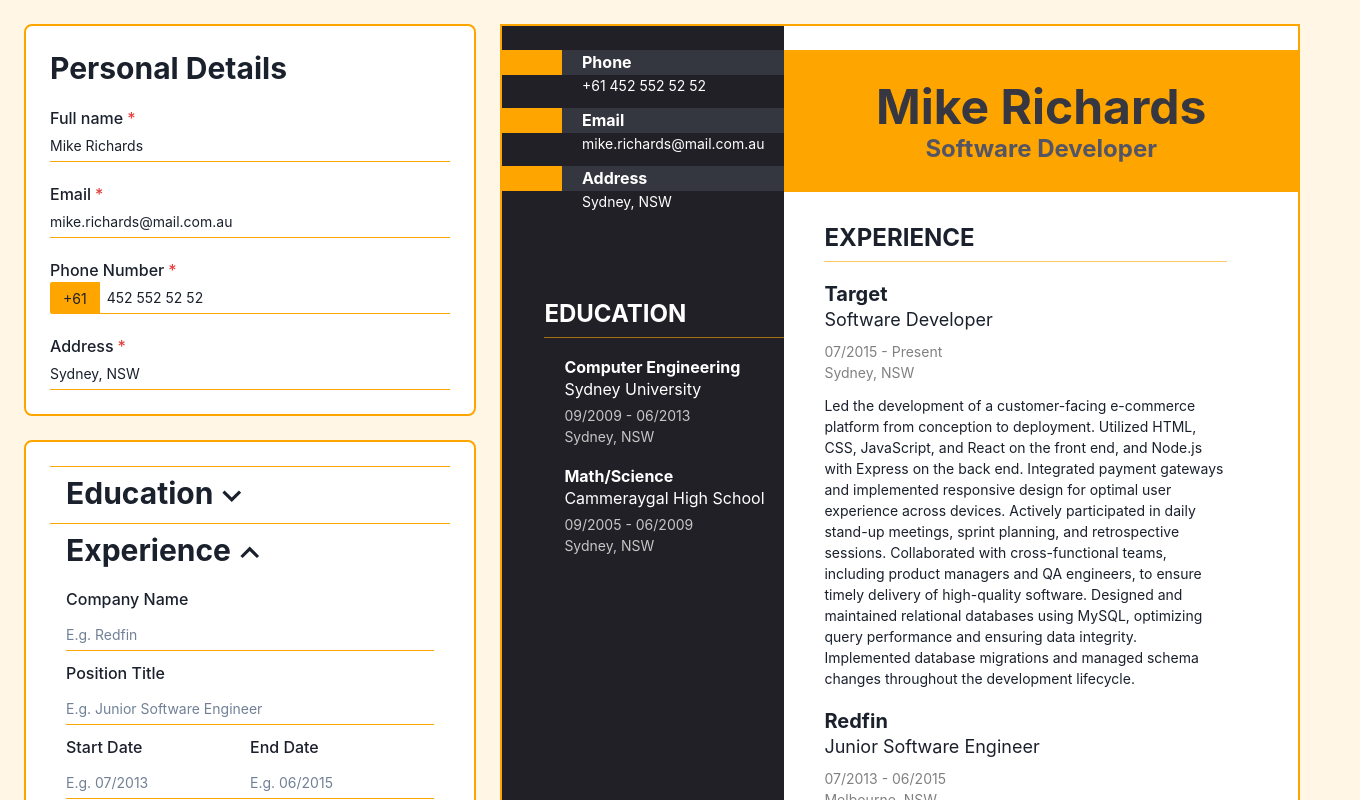
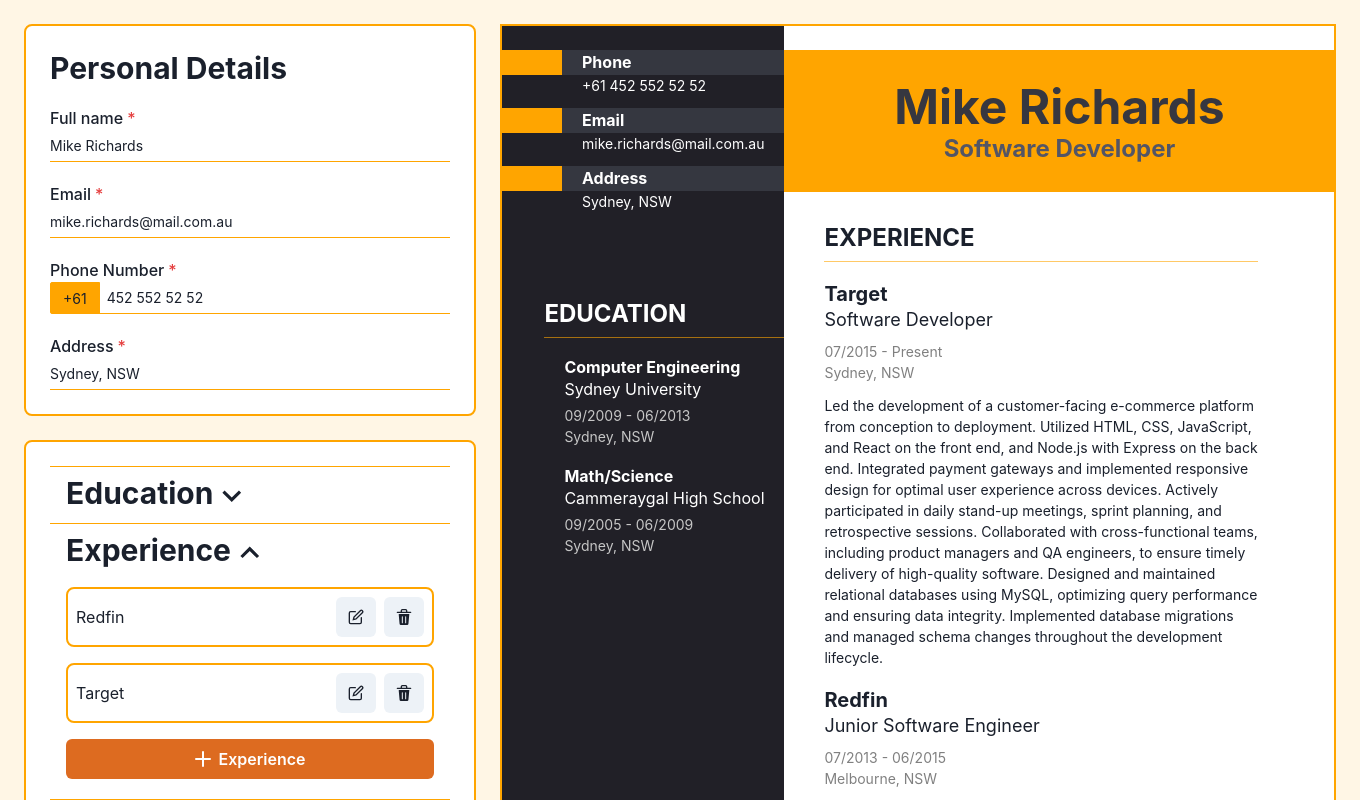
Before and after one commit to ensarokumus/top-project-cv-app, a React (Vite) app: page / in a window 1280 px wide. Both pictures are taken after a click on the button "Experience". Shown: the top 800 px of the page, 1360 px wide, since content can reach past the window. Built offline with nearby package versions, Linux system fonts and the light colour scheme.

Commit message:
Copy education interactions to experiences section

```diff
--- a/src/App.jsx
+++ b/src/App.jsx
@@ -29,10 +29,22 @@ function App() {
     example.sections.educations
   );
 
+  // Experience section interactivity
+  const [experiencesSection, setExperiencesSection] = useState(
+    example.sections.experiences
+  );
+
   // Deleting one of the education info entries
   function handleDelete(deleteEducationID) {
     setEducationsSection(
       educationsSection.filter((e) => e.id !== deleteEducationID)
+    );
+  }
+
+  // Deleting one of the experience info entries
+  function handleDeleteExperience(deleteExperienceID) {
+    setExperiencesSection(
+      experiencesSection.filter((e) => e.id !== deleteExperienceID)
     );
   }
 
@@ -79,6 +91,54 @@ function App() {
     });
   }
 
+  // Adding a new experience info entry
+  const [isEditExperience, setEditExperience] = useState(false);
+  const [nextExperienceId, setNextExperienceId] = useState(3);
+  const [activeExperienceForm, setActiveExperienceForm] = useState([
+    {
+      id: "",
+      company: "",
+      position: "",
+      startDate: "",
+      endDate: "",
+      location: "",
+      description: "",
+    },
+  ]);
+
+  function handleAddExperience() {
+    setEditExperience(!isEditExperience);
+    setExperiencesSection((currentExperiencesSection) => {
+      return [
+        ...currentExperiencesSection,
+        {
+          id: nextExperienceId,
+          company: "",
+          position: "",
+          startDate: "",
+          endDate: "",
+          location: "",
+          description: "",
+        },
+      ];
+    });
+    setActiveExperienceForm(() => {
+      return [
+        {
+          id: nextExperienceId,
+          company: "",
+          position: "",
+          startDate: "",
+          endDate: "",
+          location: "",
+          description: "",
+        },
+      ];
+    });
+  }
+
+  // Editing an education entry
+
   function handleEducationsSectionChange(field, value) {
     setEducationsSection((currentEducationSection) => {
       return currentEducationSection.map((education) => {
@@ -101,6 +161,30 @@ function App() {
     });
   }
 
+  // Editing an experience entry
+
+  function handleExperiencesSectionChange(field, value) {
+    setExperiencesSection((currentExperiencesSection) => {
+      return currentExperiencesSection.map((experience) => {
+        if (experience.id === activeExperienceForm[0].id) {
+          return { ...experience, [field]: value };
+        }
+
+        return experience;
+      });
+    });
+
+    setActiveExperienceForm((currentExperiencesSection) => {
+      return currentExperiencesSection.map((experience) => {
+        if (experience.id === activeExperienceForm[0].id) {
+          return { ...experience, [field]: value };
+        }
+
+        return experience;
+      });
+    });
+  }
+
   // Editing an old education info entry
   const [beforeEdit, setBeforeEdit] = useState("");
 
@@ -110,7 +194,18 @@ function App() {
     setBeforeEdit(educationsSection.filter((e) => e.id === editEducationID));
   }
 
-  console.log(activeForm[0].id);
+  // Editing an old experience info entry
+  const [beforeEditExperience, setBeforeEditExperience] = useState("");
+
+  function handleEditExperience(editExperienceID) {
+    setEditExperience(!isEditExperience);
+    setActiveExperienceForm(
+      experiencesSection.filter((e) => e.id === editExperienceID)
+    );
+    setBeforeEditExperience(
+      experiencesSection.filter((e) => e.id === editExperienceID)
+    );
+  }
 
   // Saving the new education info entry
   function handleSaveEducation() {
@@ -128,12 +223,30 @@ function App() {
     ]);
   }
 
+  // Saving the new experience info entry
+  function handleSaveExperience() {
+    setNextExperienceId((nextExperienceId) => nextExperienceId + 1);
+    setEditExperience(!isEditExperience);
+    setActiveExperienceForm([
+      {
+        id: "",
+        company: "",
+        position: "",
+        startDate: "",
+        endDate: "",
+        location: "",
+        description: "",
+      },
+    ]);
+  }
+
   // Cancelling the new education info entry
   function handleCancelEducation() {
     setEditEducation(!isEditEducation);
 
     if (
-      educationsSection[educationsSection.length - 1].id === activeForm[0].id
+      educationsSection[educationsSection.length - 1].id === activeForm[0].id &&
+      nextEducationId - 1 !== educationsSection.length
     ) {
       setEducationsSection(
         educationsSection.filter((e) => e.id !== nextEducationId)
@@ -170,6 +283,52 @@ function App() {
     ]);
   }
 
+  // Cancelling the new experience info entry
+  function handleCancelExperience() {
+    setEditExperience(!isEditExperience);
+
+    if (
+      experiencesSection[experiencesSection.length - 1].id ===
+      activeExperienceForm[0].id &&
+      nextExperienceId - 1 !== experiencesSection.length
+    ) {
+      setExperiencesSection(
+        experiencesSection.filter((e) => e.id !== nextExperienceId)
+      );
+    } else {
+      setExperiencesSection((currentExperiencesSection) => {
+        return currentExperiencesSection.map((experience) => {
+          if (experience.id === beforeEditExperience[0].id) {
+            return {
+              ...experience,
+              id: beforeEditExperience[0].id,
+              company: beforeEditExperience[0].company,
+              position: beforeEditExperience[0].position,
+              startDate: beforeEditExperience[0].startDate,
+              endDate: beforeEditExperience[0].endDate,
+              location: beforeEditExperience[0].location,
+              description: beforeEditExperience[0].description,
+            };
+          }
+
+          return experience;
+        });
+      });
+    }
+
+    setActiveExperienceForm([
+      {
+        id: "",
+        company: "",
+        position: "",
+        startDate: "",
+        endDate: "",
+        location: "",
+        description: "",
+      },
+    ]);
+  }
+
   // Deleting the new education info entry
   function handleDeleteEntry() {
     setEditEducation(!isEditEducation);
@@ -188,14 +347,23 @@ function App() {
     ]);
   }
 
-  // Experience section interactivity
-  const [experiencesSection, setExperiencesSection] = useState(
-    example.sections.experiences
-  );
-
-  function handleExperiencesSectionChange(e) {
-    const { key } = e.target.dataset;
-    setExperiencesSection({ ...experiencesSection, [key]: e.target.value });
+  // Deleting the new experience info entry
+  function handleDeleteExperienceEntry() {
+    setEditExperience(!isEditExperience);
+    setExperiencesSection(
+      experiencesSection.filter((e) => e.id !== activeExperienceForm[0].id)
+    );
+    setActiveExperienceForm([
+      {
+        id: "",
+        company: "",
+        position: "",
+        startDate: "",
+        endDate: "",
+        location: "",
+        description: "",
+      },
+    ]);
   }
 
   return (
@@ -250,7 +418,18 @@ function App() {
                 </Heading>
               </AccordionButton>
               <AccordionPanel>
-                <Experience />
+                <Experience
+                  isEditExperience={isEditExperience}
+                  experiencesSection={experiencesSection}
+                  activeExperienceForm={activeExperienceForm}
+                  onDelete={handleDeleteExperience}
+                  onDeleteEntry={handleDeleteExperienceEntry}
+                  onAddExperience={handleAddExperience}
+                  onChange={handleExperiencesSectionChange}
+                  onSave={handleSaveExperience}
+                  onCancel={handleCancelExperience}
+                  onEdit={handleEditExperience}
+                />
               </AccordionPanel>
             </AccordionItem>
           </Flex>
--- a/src/components/Experience.jsx
+++ b/src/components/Experience.jsx
@@ -5,11 +5,24 @@ import {
   Button,
   Stack,
   Flex,
+  Text,
+  IconButton,
 } from "@chakra-ui/react";
-import { DeleteIcon, CloseIcon, AddIcon } from "@chakra-ui/icons";
-import example from "./example.jsx";
+import { DeleteIcon, CloseIcon, AddIcon, EditIcon } from "@chakra-ui/icons";
 
-function experience() {
+function Experience({
+  isEditExperience,
+  experiencesSection,
+  activeExperienceForm,
+  onDelete,
+  onDeleteEntry,
+  onAddExperience,
+  onChange,
+  onSave,
+  onCancel,
+  onEdit,
+}) {
+  if (isEditExperience == true) {
     return (
       <>
         <FormControl mb="10px">
@@ -21,6 +34,8 @@ function experience() {
             borderColor="orange"
             size="sm"
             placeholder="E.g. Redfin"
+            value={activeExperienceForm[0].company}
+            onChange={(e) => onChange(e.target.dataset.key, e.target.value)}
           />
         </FormControl>
         <FormControl mb="10px">
@@ -32,6 +47,8 @@ function experience() {
             borderColor="orange"
             size="sm"
             placeholder="E.g. Junior Software Engineer"
+            value={activeExperienceForm[0].position}
+            onChange={(e) => onChange(e.target.dataset.key, e.target.value)}
           />
         </FormControl>
         <Flex>
@@ -44,6 +61,8 @@ function experience() {
               borderColor="orange"
               size="sm"
               placeholder="E.g. 07/2013"
+              value={activeExperienceForm[0].startDate}
+              onChange={(e) => onChange(e.target.dataset.key, e.target.value)}
             />
           </FormControl>
           <FormControl mb="10px">
@@ -55,6 +74,8 @@ function experience() {
               borderColor="orange"
               size="sm"
               placeholder="E.g. 06/2015"
+              value={activeExperienceForm[0].endDate}
+              onChange={(e) => onChange(e.target.dataset.key, e.target.value)}
             />
           </FormControl>
         </Flex>
@@ -67,6 +88,8 @@ function experience() {
             borderColor="orange"
             size="sm"
             placeholder="E.g. Sydney, NSW"
+            value={activeExperienceForm[0].location}
+            onChange={(e) => onChange(e.target.dataset.key, e.target.value)}
           />
         </FormControl>
         <FormControl mb="20px">
@@ -78,6 +101,8 @@ function experience() {
             borderColor="orange"
             size="sm"
             placeholder="E.g. Sydney, NSW"
+            value={activeExperienceForm[0].description}
+            onChange={(e) => onChange(e.target.dataset.key, e.target.value)}
           />
         </FormControl>
         <Stack direction="row">
@@ -86,6 +111,7 @@ function experience() {
             colorScheme="orange"
             variant="outline"
             size="sm"
+            onClick={onDeleteEntry}
           >
             Delete
           </Button>
@@ -94,6 +120,7 @@ function experience() {
             colorScheme="orange"
             variant="outline"
             size="sm"
+            onClick={onCancel}
           >
             Cancel
           </Button>
@@ -102,12 +129,54 @@ function experience() {
             colorScheme="orange"
             variant="solid"
             size="sm"
+            onClick={onSave}
           >
             Save
           </Button>
         </Stack>
       </>
     );
+  } else {
+    return (
+      <Flex direction="column">
+        {experiencesSection.map((experience) => (
+          <Flex
+            key={experience.id}
+            p="2"
+            mb="4"
+            borderRadius="lg"
+            borderWidth="2px"
+            borderColor="orange"
+            justify="space-between"
+            align="center"
+          >
+            <Text fontSize="md">{experience.company}</Text>
+            <Stack direction="row">
+              <IconButton
+                aria-label="Edit experience entry"
+                icon={<EditIcon />}
+                onClick={() => onEdit(experience.id)}
+              />
+              <IconButton
+                aria-label="Delete education entry"
+                icon={<DeleteIcon />}
+                onClick={() => onDelete(experience.id)}
+              />
+            </Stack>
+          </Flex>
+        ))}
+        <Button
+          leftIcon={<AddIcon />}
+          colorScheme="orange"
+          variant="solid"
+          size="md"
+          onClick={onAddExperience}
+        >
+          Experience
+        </Button>
+      </Flex>
+    );
+  }
 }
 
-export default experience;
+export default Experience;
--- a/src/components/Resume.jsx
+++ b/src/components/Resume.jsx
@@ -5,7 +5,15 @@ import ExperienceSection from "./ExperienceSection";
 
 function Resume({ personalInfo, educationsSection, experiencesSection }) {
   return (
-    <Flex m="6" ml="0" borderWidth="2px" borderColor='orange' maxW='950px' minW='800px' minH='1200px'>
+    <Flex
+      m="6"
+      ml="0"
+      borderWidth="2px"
+      borderColor="orange"
+      maxW="950px"
+      minW="800px"
+      minH="1200px"
+    >
       <Flex
         direction="column"
         color="white"
@@ -21,13 +29,23 @@ function Resume({ personalInfo, educationsSection, experiencesSection }) {
         />
         <EducationSection educationsSection={educationsSection} />
       </Flex>
-      <Flex
-        direction="column"
-        backgroundColor="white"
-      >
-        <Flex backgroundColor="orange" h='142px' direction='column' justifyContent='center' mt='24px' mb='24px'>
-          <Heading as='h1' fontSize='3rem' color='#363740' textAlign='center'>{personalInfo.name}</Heading>
-          <Heading as='h2' fontSize='1.5rem' color='#535565' textAlign='center'>{experiencesSection[experiencesSection.length - 1].position}</Heading>
+      <Flex direction="column" backgroundColor="white" minW="550px">
+        <Flex
+          backgroundColor="orange"
+          h="142px"
+          direction="column"
+          justifyContent="center"
+          mt="24px"
+          mb="24px"
+        >
+          <Heading as="h1" fontSize="3rem" color="#363740" textAlign="center">
+            {personalInfo.name}
+          </Heading>
+          <Heading as="h2" fontSize="1.5rem" color="#535565" textAlign="center">
+            {experiencesSection.length > 0
+              ? experiencesSection[experiencesSection.length - 1].position
+              : null}
+          </Heading>
         </Flex>
         <ExperienceSection experiencesSection={experiencesSection} />
       </Flex>
```
Also changed, not shown: src/components/Education.jsx (+8 -8 lines). Lines whose indentation alone changed are shown as unchanged.
